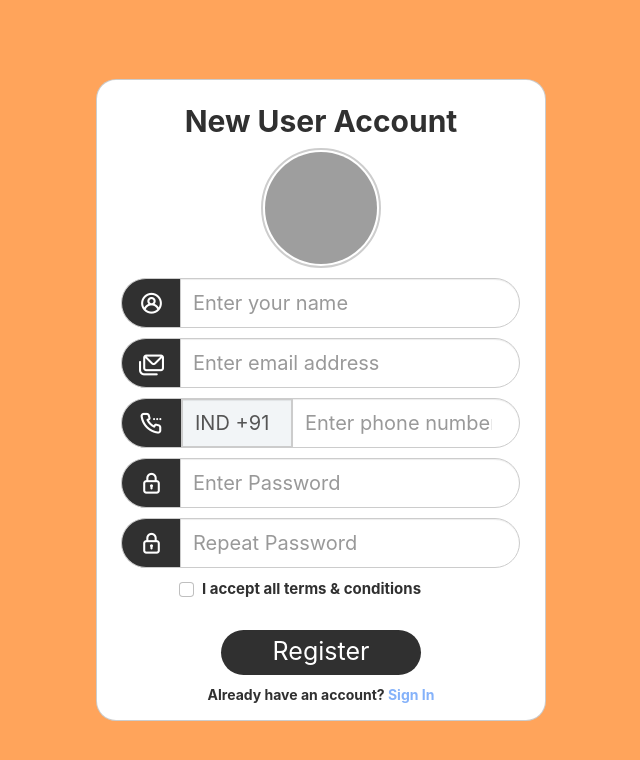
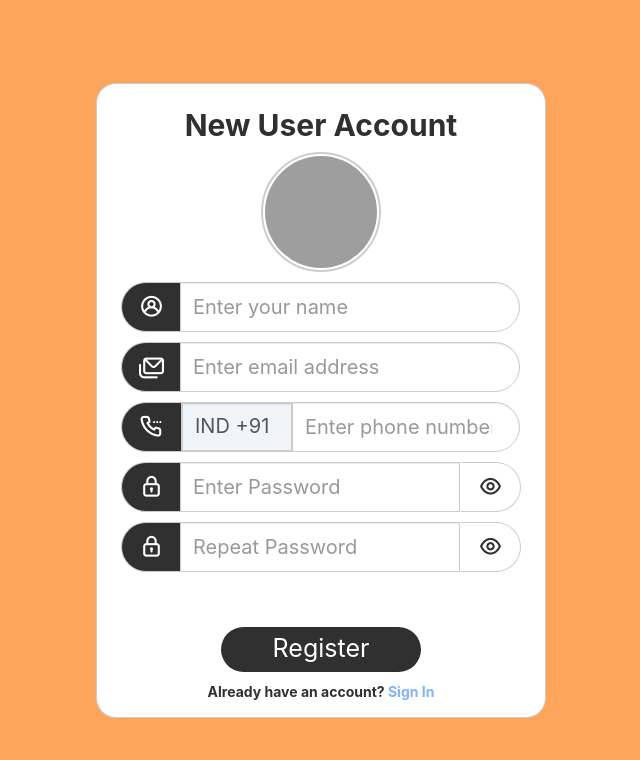
Before and after one commit to Vishwa1418/Back-end-Pillars, a React (Create React App) app: page /signup in a window 1280 px wide. Shown: the top 760 px of the page, without its empty margins (319-959 px from the left). Built offline with nearby package versions, Linux system fonts and the light colour scheme; grey boxes are pictures that could not be loaded.

Commit message:
updated files

```diff
--- a/src/App.css
+++ b/src/App.css
@@ -120,6 +120,13 @@
     font-size: 25px;
     border-radius: 30px;
     width: 60px;
+  }
+
+  .eye
+  {
+    color: #303030;
+    background-color: transparent;
+    z-index: 2;
   }
   .form-check-label,.form-check-input{
     font-size: 15px;
--- a/src/pages/API.js
+++ b/src/pages/API.js
@@ -1,7 +1,7 @@
 import axios from "axios"
 
-const url = process.env.REACT_APP_HOST
-// const url = "http://127.0.0.1:5000"
+// const url = process.env.REACT_APP_HOST
+const url = "http://127.0.0.1:5000"
 
 export const Post = async(endpoint,input) => {
     const {data} = await axios.post( url+endpoint, input)
--- a/src/pages/Loginpage.js
+++ b/src/pages/Loginpage.js
@@ -2,14 +2,21 @@ import React, { useState } from 'react';
 import { Link, useNavigate } from 'react-router-dom';
 import { googleSignIn, facebookSignIn, twitterSignIn} from './firebase';
 import { Login } from './API';
+
+
 function Loginpage() {
     const [loader,setLoader] = useState(false)
     const [input, setInput] = useState({username:'',password:''});
     const [errorMessage,seterrorMessage] = useState('')
+    const [passwordVisible, setPasswordVisible] = useState(false);
     const navigate = useNavigate()
     const handleChange = (event) => {
         setInput({...input, [event.target.name]: event.target.value});
     }
+
+    const togglePasswordVisibility = () => {
+        setPasswordVisible(!passwordVisible);
+    };
 
     const login = async(event)=>{
         setLoader(true)
@@ -33,7 +40,7 @@ function Loginpage() {
         } catch (error) {
             alert(error)
         }
-            }
+    };
 
 
             return(
@@ -54,8 +61,22 @@ function Loginpage() {
                 </div>
 
                 <div className='input-group mb-3'>
-                    <span className='input-group-addon'><i className="uil-key-skeleton"></i></span>
-                    <input type="password" id="password" className="form-control" name='password' placeholder='password' required onChange={handleChange}></input>
+                <span className='input-group-addon'><i className="uil uil-key-skeleton"></i></span>
+                                <input
+                                    type={passwordVisible ? 'text' : 'password'}
+                                    id="password"
+                                    className="form-control"
+                                    name='password'
+                                    placeholder='Password'
+                                    required
+                                    onChange={handleChange}
+                                />
+                                <span className='input-group-addon eye'>
+                                    <i
+                                        className={`uil ${passwordVisible ? 'uil-eye-slash' : 'uil-eye'}`}
+                                        onClick={togglePasswordVisibility}
+                                    ></i>
+                                </span>
                 </div>
 
                 <div className='formcheck'>
--- a/src/pages/Signuppage.js
+++ b/src/pages/Signuppage.js
@@ -7,6 +7,8 @@ function Signuppage() {
 
             const [loader,setLoader] = useState(false)
             const [image,setImg] = useState('https://www.aquaknect.com.au/wp-content/uploads/2014/03/blank-person-300x300.jpg')
+            const [passwordVisible, setPasswordVisible] = useState(false);
+            const [repasswordVisible, setRePasswordVisible] = useState(false);
             const [input,setInput] = useState({username:'',email:'', number:'',password:'',repassword:'',role:'Student'})
             const [errorMessage,seterrorMessage] = useState('')
             const navigate = useNavigate()
@@ -20,6 +22,15 @@ function Signuppage() {
                     number.current.value = number.current.value.substring(0,number.current.maxLength)
                 }
             }
+
+            const togglePasswordVisibility = () => {
+                setPasswordVisible(!passwordVisible);
+            };
+
+            const toggleRePasswordVisibility = () => {
+                setRePasswordVisible(!repasswordVisible);
+            };
+
             const register = async()=>{
                 try {
                     setLoader(true)
@@ -112,17 +123,28 @@ function Signuppage() {
 
                 <div className='input-group mb-3'>
                     <span className='input-group-addon' id='addon'><i className="uil uil-padlock"></i></span>
-                    <input type="password" id="password" className="form-control" name='password' placeholder='Enter Password' required onChange={handleChange}></input>
+                    <input type={passwordVisible ? 'text' : 'password'} id="password" className="form-control" name='password' placeholder='Enter Password' required onChange={handleChange}></input>
+                    <span className='input-group-addon eye'>
+                        <i
+                            className={`uil ${passwordVisible ? 'uil-eye-slash' : 'uil-eye'}`}
+                            onClick={togglePasswordVisibility}
+                        ></i>
+                    </span>
                 </div>
 
                 <div className='input-group mb-3'>
                     <span className='input-group-addon' id='addon'><i className="uil uil-padlock"></i></span>
-                    <input type="password" id="rpassword" className="form-control" name='repassword' placeholder='Repeat Password' required onChange={handleChange}></input>
+                    <input type={repasswordVisible ? 'text' : 'password'} id="rpassword" className="form-control" name='repassword' placeholder='Repeat Password' required onChange={handleChange}></input>
+                    <span className='input-group-addon eye'>
+                        <i
+                            className={`uil ${repasswordVisible ? 'uil-eye-slash' : 'uil-eye'}`}
+                            onClick={toggleRePasswordVisibility}
+                        ></i>
+                    </span>
                 </div>
                 <div className='formcheck1'>
                 <div className="form-check form-check-inline mb-5">
-                    <input type="checkbox" id="checkbox" name="checkbox" className="form-check-input" value="" required/>
-                    <label htmlFor="checkbox" className="form-check-label">I accept all terms & conditions</label>
+
                 </div>
                 </div>
                 </div>
```
Lines whose indentation alone changed are shown as unchanged.
